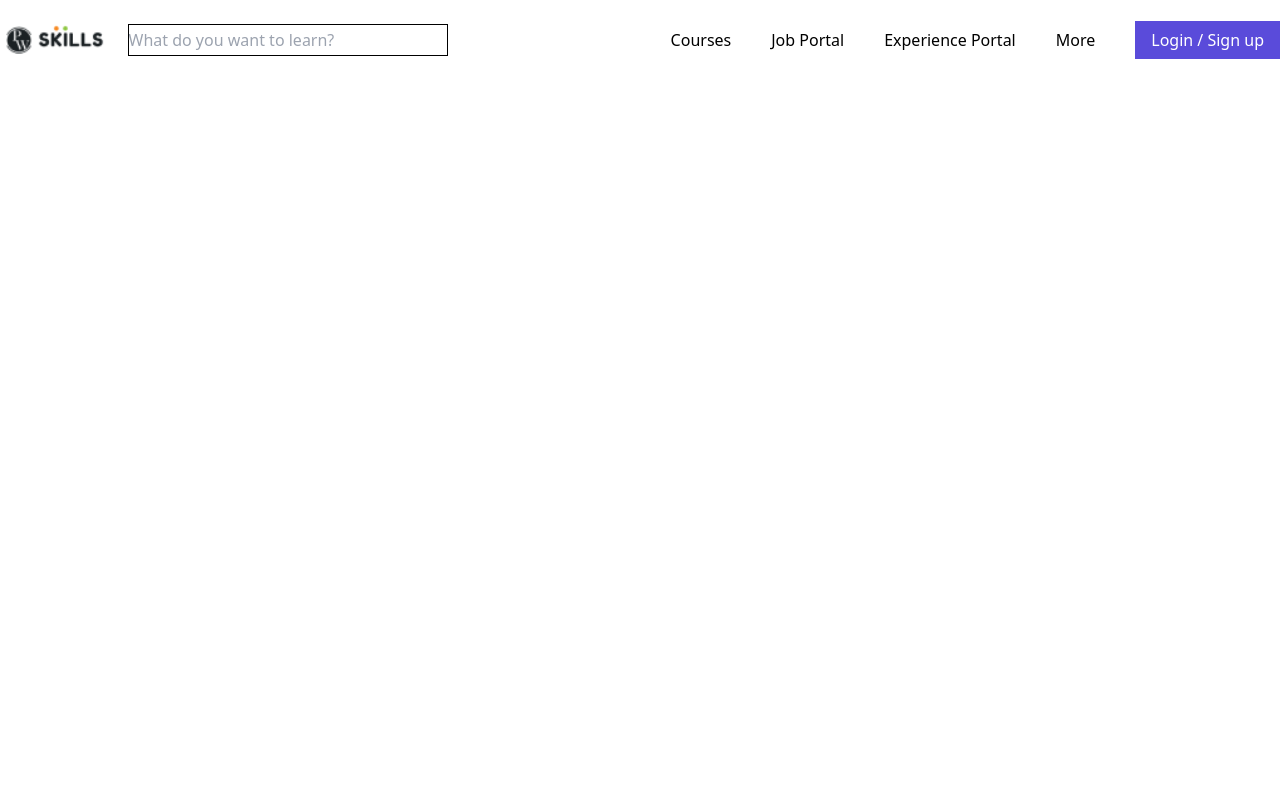
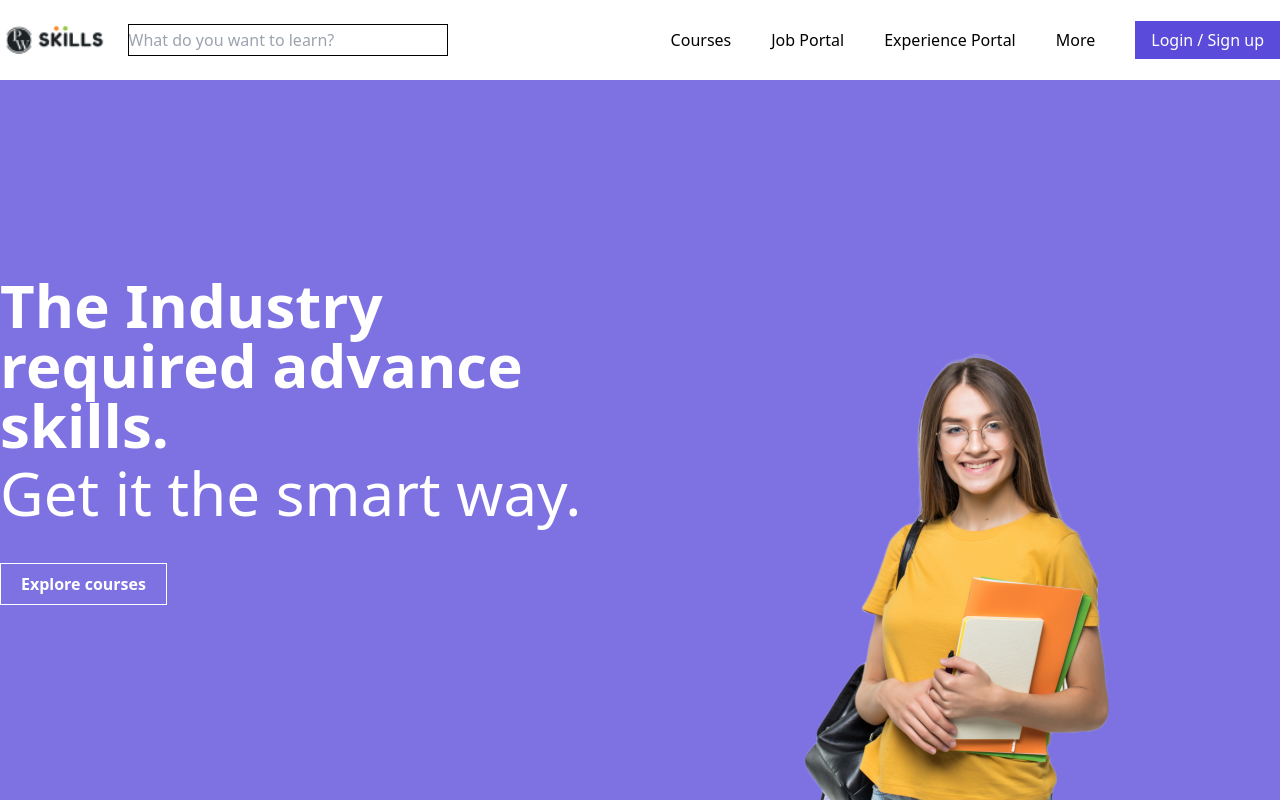
Before and after one commit to kedar1998/pwskills, a React (Create React App) app: page / in a window 1280 px wide. Built offline with nearby package versions, Linux system fonts and the light colour scheme.

Commit message:
add Hero section

```diff
--- /dev/null
+++ b/src/components/Hero.js
@@ -0,0 +1,24 @@
+import React from 'react'
+import heroimg from '../assets/heroimg.png'
+
+const Hero = () => {
+  return (
+    <div className='bg-[#7E72E3] h-[90vh]'>
+        <section className='max-w-7xl mx-auto flex flex-col md:flex-row h-full'>
+           {/* LEFT SECTION */}
+           <div className='w-full md:w-1/2 flex flex-col justify-center items-start'>
+            <h1 className='text-6xl font-bold text-white'>The Industry required advance skills.</h1>
+            <h2 className='text-6xl py-2 text-white'>Get it the smart way.</h2>
+            <button className='mt-8 border border-white px-5 py-2 text-white font-semibold'>Explore courses</button>
+           </div>
+
+           {/* RIGHT SECTION */}
+           <div className='w-full md:w-1/2 flex items-end justify-center h-full'>
+                <img src={heroimg} alt="heroimg" />
+           </div>
+        </section>
+    </div>
+  )
+}
+
+export default Hero
--- a/src/components/Navbar.js
+++ b/src/components/Navbar.js
@@ -3,7 +3,7 @@ import logo from '../assets/logo.png'
 
 const Navbar = () => {
   return (
-    <div className='mt-5'>
+    <div className='my-5'>
         <section className='max-w-7xl mx-auto'>
             <nav className='flex items-center justify-between'>
                 {/* LEFT SECTION */}
--- a/src/pages/Home.js
+++ b/src/pages/Home.js
@@ -1,10 +1,12 @@
 import React from 'react'
+import Hero from '../components/Hero'
 import Navbar from '../components/Navbar'
 
 const Home = () => {
   return (
     <div>
       <Navbar />
+      <Hero />
     </div>
   )
 }
```
